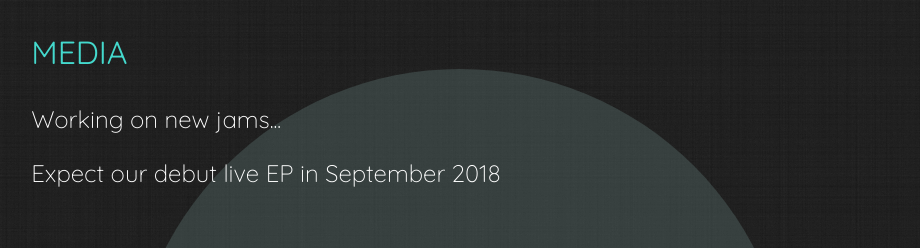
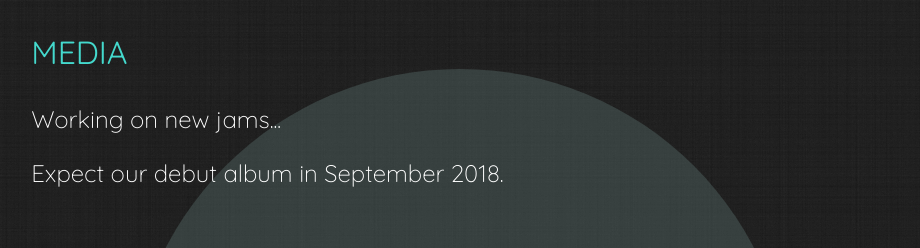
Before and after one commit to ayoon212/nbb, a Vue app: page /#/media in a window 1280 px wide. Shown: the top 248 px of the page, without its empty margins (180-1100 px from the left). Built offline with nearby package versions, Linux system fonts and the light colour scheme.

Commit message:
Slight Media and Credits copy update

```diff
--- a/src/components/Credits.vue
+++ b/src/components/Credits.vue
@@ -2,6 +2,7 @@
   <div id="credits">
     <p class="content-heading">Website Credits</p>
     <p>Designed and built by Andy Yoon &copy 2018</p>
-    <p>Icons made by <a class="accent-primary" href="http://www.freepik.com" title="Freepik">Freepik</a> from <a class="accent-primary" href="https://www.flaticon.com/" title="Flaticon">www.flaticon.com</a> is licensed by <a class="accent-primary" href="http://creativecommons.org/licenses/by/3.0/" title="Creative Commons BY 3.0" target="_blank">CC 3.0 BY</a></p>
+    <p>Background image from <a class="accent-primary" href="https://www.toptal.com/designers/subtlepatterns/">Toptal Subtle Patterns</a>. Icons made by <a class="accent-primary" href="http://www.freepik.com" title="Freepik">Freepik</a> from <a class="accent-primary" href="https://www.flaticon.com/" title="Flaticon">www.flaticon.com</a>, licensed by <a class="accent-primary" href="http://creativecommons.org/licenses/by/3.0/" title="Creative Commons BY 3.0" target="_blank">CC 3.0 BY</a>.</p>
+    <p>Problems using the site? Please <a class="accent-secondary" href="mailto:ayoon212@gmail.com">contact the developer</a>.</p>
   </div>
 </template>
--- a/src/components/Media.vue
+++ b/src/components/Media.vue
@@ -2,7 +2,7 @@
   <div id="media">
     <p class="content-heading">Media</p>
     <p>Working on new jams...</p>
-    <p>Expect our debut live EP in September 2018</p>
+    <p>Expect our debut album in September 2018.</p>
     <cta />
   </div>
 </template>
```
